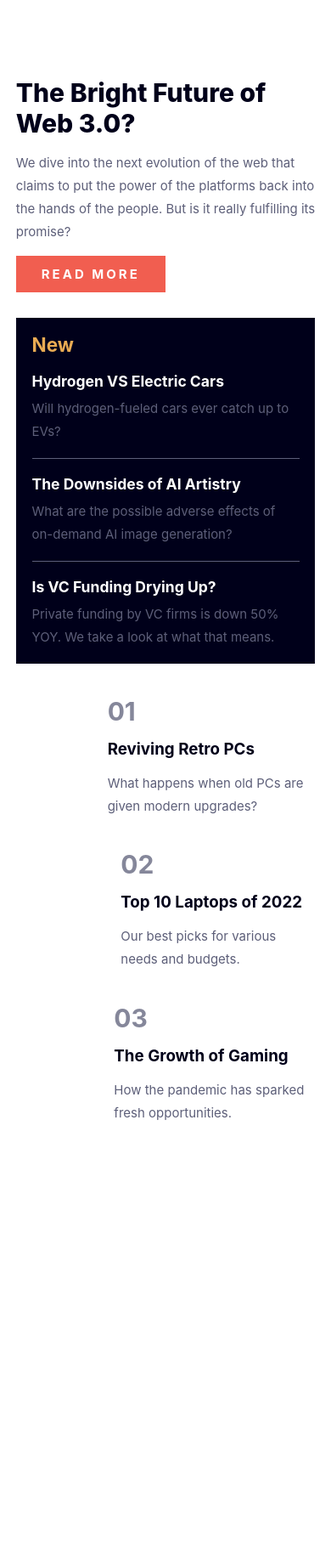
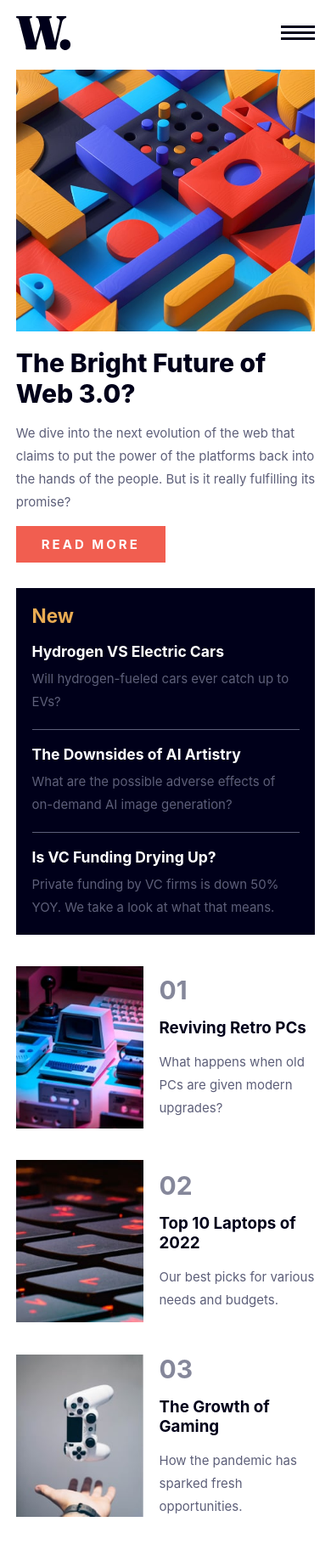
Before and after one commit to giorgigvritishvili/frontend, a plain HTML site: page index.html in a window 390 px wide. Shown: the whole page at 85% size. Before the commit the page ends 1402 px from the top, so only its background shows below. Drawn offline with Linux system fonts and the light colour scheme.

Commit message:
Add files via upload

```diff
--- a/index.html
+++ b/index.html
@@ -12,12 +12,12 @@
   <body>
     <header class="header">
       <div>
-        <img src="./assets/images/logo.svg" alt="" />
+        <img src="logo.svg" alt="" />
       </div>
 
       <nav>
         <button id="menu-close">
-          <img src="./assets/images/icon-menu-close.svg" alt="" />
+          <img src="icon-menu-close.svg" alt="" />
         </button>
 
         <ul>
@@ -31,7 +31,7 @@
 
       <div class="menu-button">
         <button id="menu-button">
-          <img src="./assets/images/icon-menu.svg" alt="" />
+          <img src="icon-menu.svg" alt="" />
         </button>
       </div>
     </header>
@@ -43,7 +43,7 @@
             media="(min-width: 768px)"
             srcset="./assets/images/image-web-3-desktop.jpg"
           />
-          <img src="./assets/images/image-web-3-mobile.jpg" alt="" />
+          <img src="image-web-3-mobile.jpg" alt="" />
         </picture>
 
         <article>
@@ -89,7 +89,7 @@
 
     <div class="cards">
       <article>
-        <img src="./assets/images/image-retro-pcs.jpg" alt="" />
+        <img src="image-retro-pcs.jpg" alt="" />
         <div>
           <span>01</span>
           <h4>Reviving Retro PCs</h4>
@@ -98,7 +98,7 @@
       </article>
 
       <article>
-        <img src="./assets/images/image-top-laptops.jpg" alt="" />
+        <img src="image-top-laptops.jpg" alt="" />
         <div>
           <span>02</span>
           <h4>Top 10 Laptops of 2022</h4>
@@ -107,7 +107,7 @@
       </article>
 
       <article>
-        <img src="./assets/images/image-gaming-growth.jpg" alt="" />
+        <img src="image-gaming-growth.jpg" alt="" />
         <div>
           <span>03</span>
           <h4>The Growth of Gaming</h4>
```
